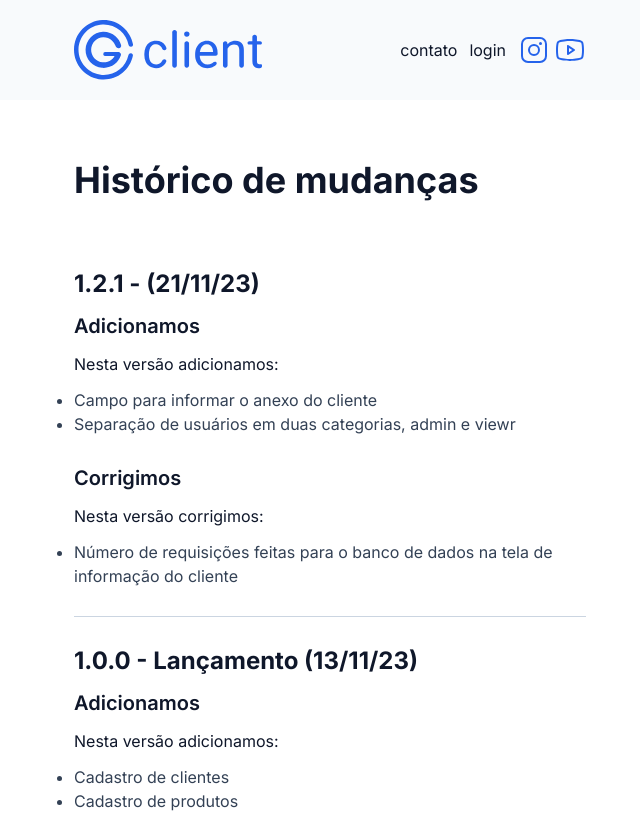
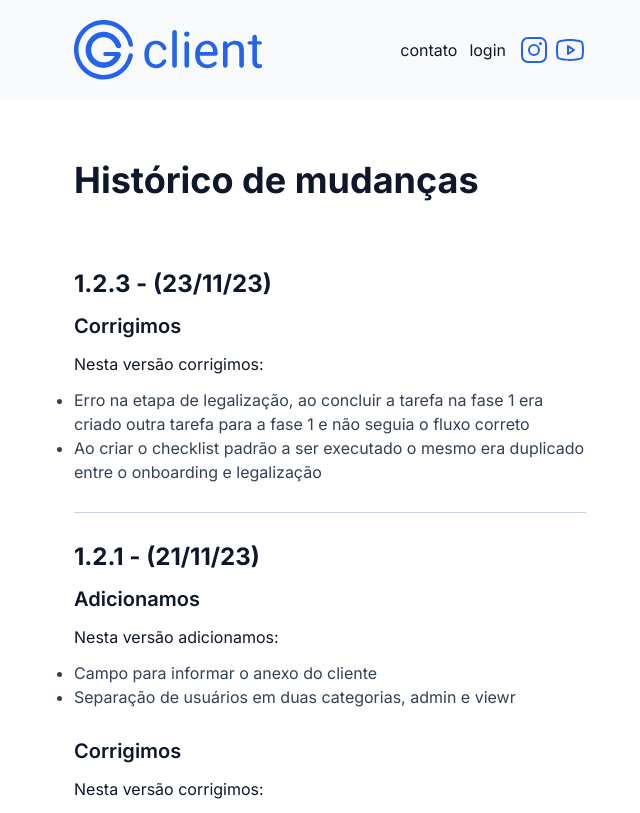
Before and after one commit to amanda-raiane/client-versions, a Next.js app: page / in a window 1280 px wide. Shown: the top 813 px of the page, without its empty margins (310-950 px from the left). Built offline with nearby package versions, Linux system fonts and the light colour scheme.

Commit message:
version 1.2.3

```diff
--- /dev/null
+++ b/src/app/data/versions/1.2.3/fix/data.ts
@@ -0,0 +1,4 @@
+export const f1_2_3 = [
+  "Erro na etapa de legalização, ao concluir a tarefa na fase 1 era criado outra tarefa para a fase 1 e não seguia o fluxo correto",
+  "Ao criar o checklist padrão a ser executado o mesmo era duplicado entre o onboarding e legalização"
+];
--- a/src/app/page.tsx
+++ b/src/app/page.tsx
@@ -3,6 +3,7 @@ import { Header } from "./components/Header";
 import { a1_0_0 } from "@/app/data/versions/1.0.0/added/data";
 import { a1_2_1 } from "./data/versions/1.2.1/added/data";
 import { f1_2_1 } from "./data/versions/1.2.1/fix/data";
+import { f1_2_3 } from "./data/versions/1.2.3/fix/data";
 
 export default function Home() {
   return (
@@ -19,6 +20,14 @@ export default function Home() {
         <h1 className="font-bold text-4xl my-10 px-8 md:px-0">
           Histórico de mudanças
         </h1>
+
+        <div className="py-5 dark:border-b dark:border-slate-800 border-b border-slate-300">
+          <DefaultText
+            title={"corrigimos"}
+            items={f1_2_3}
+            versionDate="1.2.3 - (23/11/23)"
+          />
+        </div>
 
         <div className="py-5 dark:border-b dark:border-slate-800 border-b border-slate-300">
           <DefaultText
```
